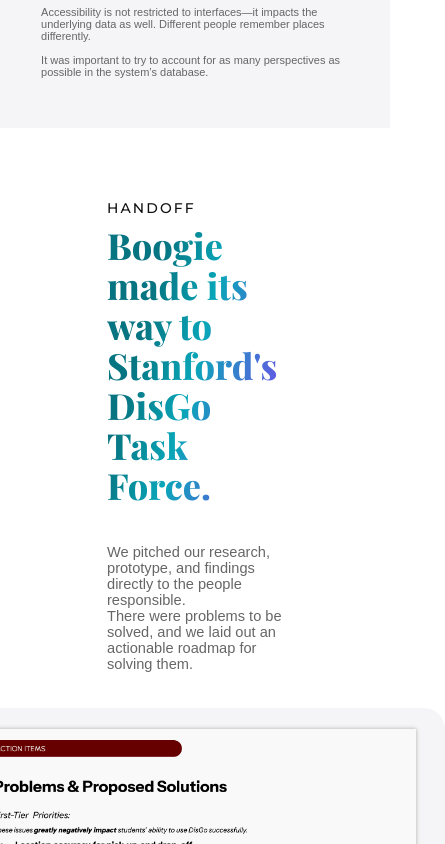
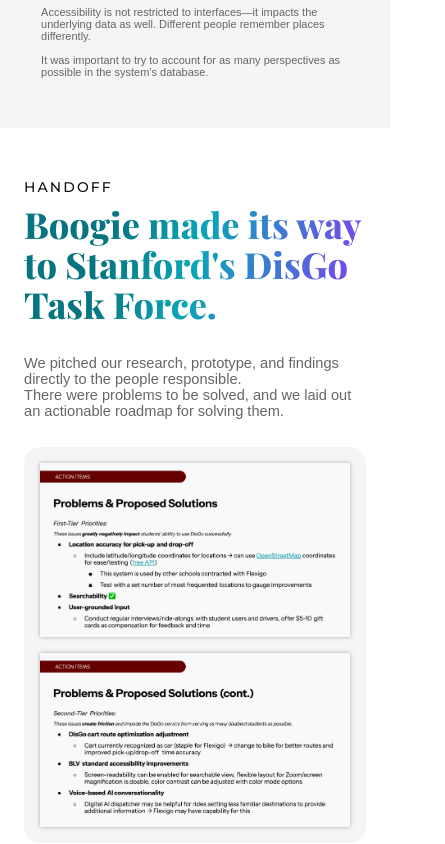
Before and after one commit to AnanyaNavale/AnanyaNavale.github.io, a React (Vite) app: page /boogie in a window 390 px wide. Shown: the part 10520-11364 px from the top of the page, 445 px wide, since content can reach past the window. Built offline with nearby package versions, Linux system fonts and the light colour scheme; a web font is replaced by a local one.

Commit message:
Boogie Handoff mobile responsiveness complete

```diff
--- a/src/components/CaseStudy/Boogie/Handoff/Handoff.css
+++ b/src/components/CaseStudy/Boogie/Handoff/Handoff.css
@@ -27,3 +27,25 @@
 .handoff-link a {
   color: var(--color-boogie-primary);
 }
+
+@media (max-width: 768px) {
+  .boogie-handoff {
+    padding: clamp(50px, 12vw, 70px) clamp(24px, 6vw, 32px) clamp(70px, 16vw, 100px);
+  }
+
+  .boogie-handoff .section-inner {
+    gap: clamp(28px, 7vw, 36px);
+  }
+
+  .handoff-slides {
+    width: 100%;
+    padding: clamp(16px, 4vw, 20px);
+    gap: clamp(16px, 4vw, 20px);
+    border-radius: clamp(16px, 4vw, 20px);
+  }
+
+  .handoff-slides img {
+    max-width: 100%;
+    width: 100%;
+  }
+}
--- a/src/components/CaseStudy/Boogie/Handoff/Handoff.tsx
+++ b/src/components/CaseStudy/Boogie/Handoff/Handoff.tsx
@@ -6,13 +6,16 @@ import TextBlock, { type TextBlockItem } from "@/components/Section/TextBlock/Te
 
 import firstSlide from "@/assets/images/boogie/first-slide.png";
 import secondSlide from "@/assets/images/boogie/second-slide.png";
+import { useIsMobile } from "@/hooks/useIsMobile";
 
 function Handoff({ id }: { id: string }) {
+  const isMobile = useIsMobile();
+
   return (
     <Section innerWidth={1140} className="boogie-handoff" id={id}>
       <SectionHeader
         title="Handoff"
-        tagline={"Boogie made its way to\nStanford's DisGo Task Force."}
+        tagline={isMobile ? "Boogie made its way to Stanford's DisGo Task Force." : "Boogie made its way to\nStanford's DisGo Task Force."}
       />
 
       <TextBlock text={textContent.firstParagraph} />
--- a/src/components/NavBar/MobileMenu.css
+++ b/src/components/NavBar/MobileMenu.css
@@ -118,7 +118,7 @@
 .mobile-menu-link.submenu {
   font-size: 11px;
   padding: 0.875rem 1.125rem;
-  background: rgba(255, 255, 255, 0.05);
+  /* background: rgba(255, 255, 255, 0.05); */
   border-radius: 100px;
   margin-left: 0.5rem;
 }
```
Also changed, not shown: todo.txt.
